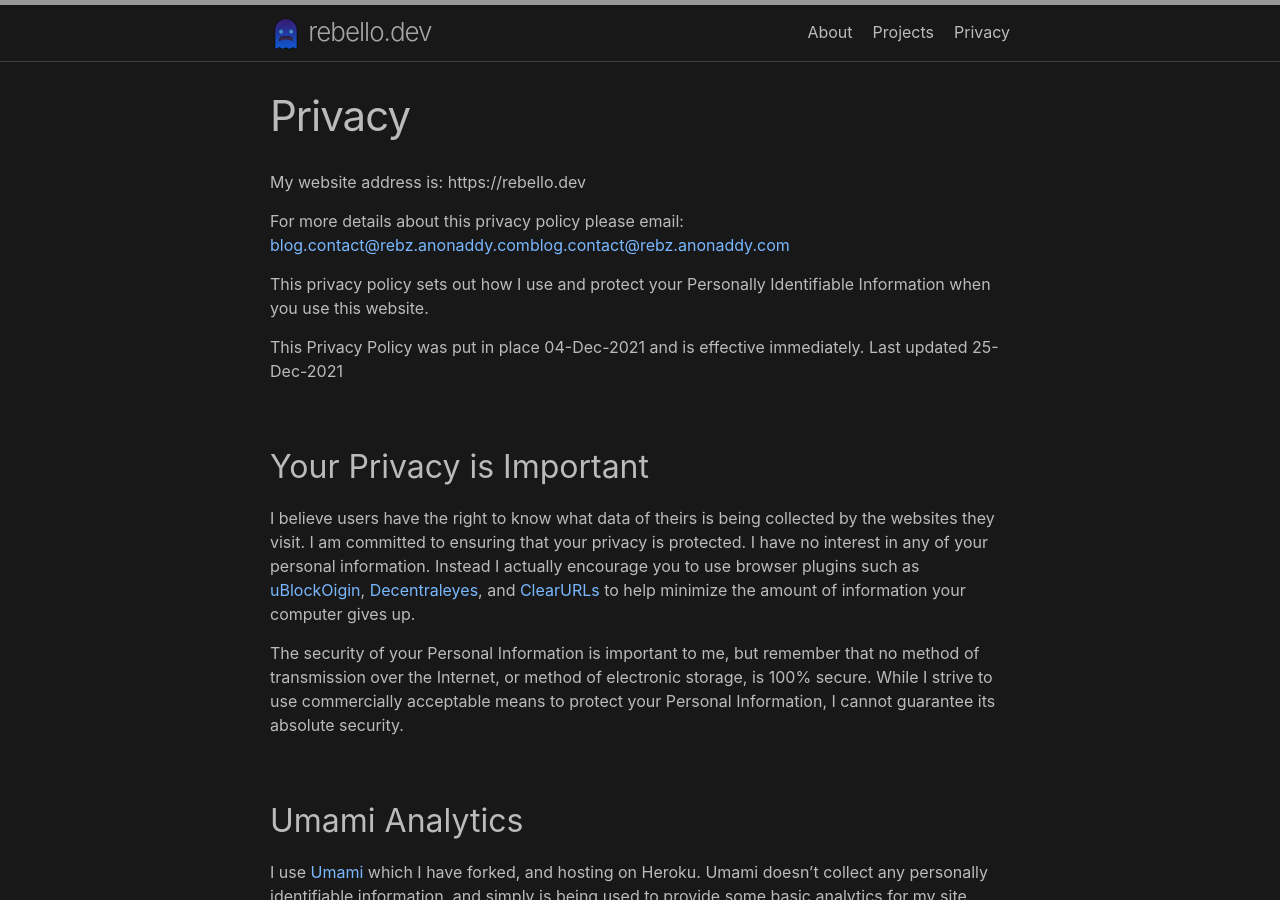
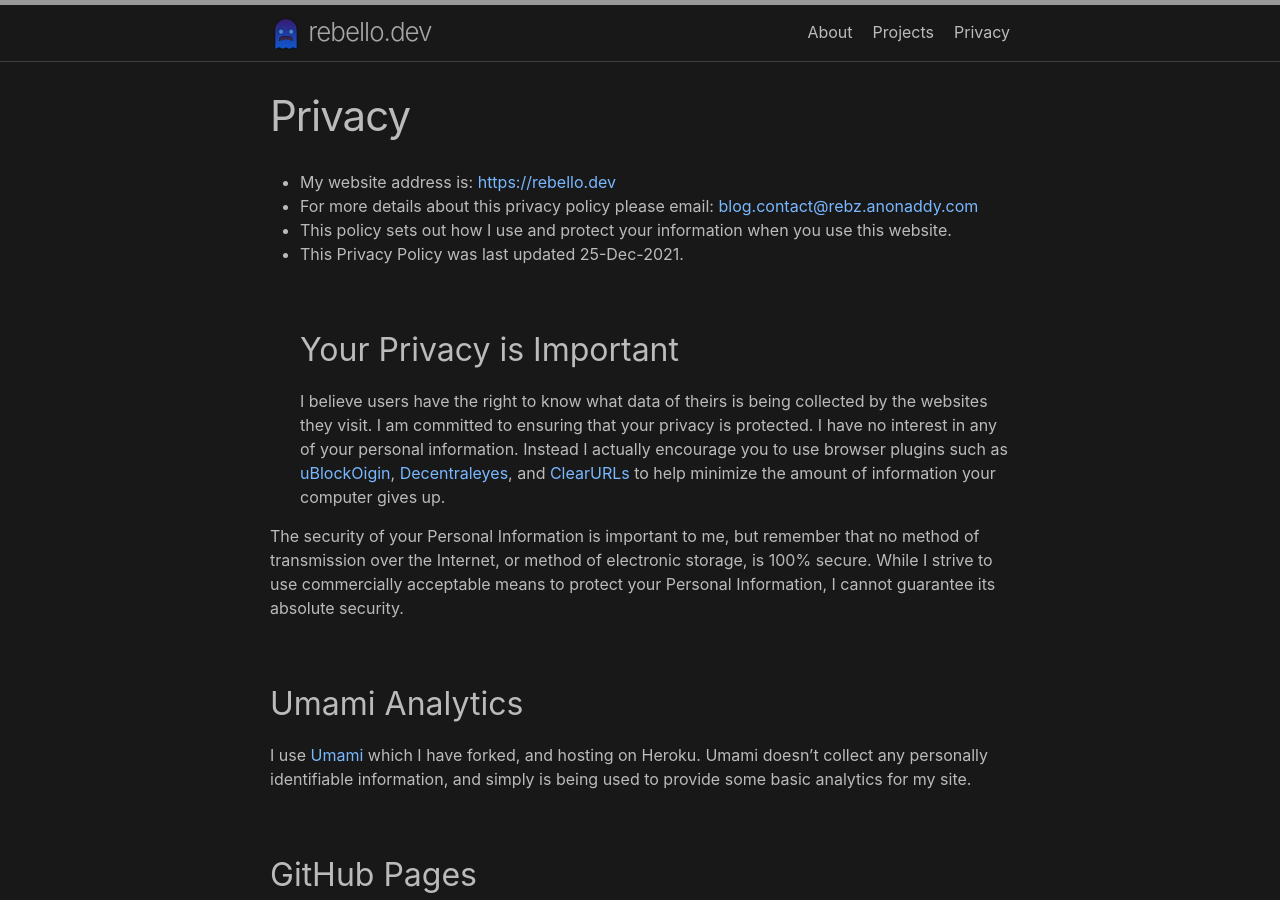
Before and after one commit to NicholasRebello/rebello.dev, a Jekyll site: the page built from privacy.markdown, in a window 1280 px wide and 900 px high. Built offline with Jekyll 4.4.1, drawn with Linux system fonts in a browser that asks for light colours.

Commit message:
1.0 Reformatting privacy page

```diff
--- a/privacy.markdown
+++ b/privacy.markdown
@@ -3,41 +3,30 @@ layout: page
 title: Privacy
 permalink: /privacy/
 ---
-My website address is: https://rebello.dev
-
-For more details about this privacy policy please email: <a class="u-email" href="mailto:{{ site.author.email }}">{{ site.author.email }}blog.contact@rebz.anonaddy.com</a>
-
-This privacy policy sets out how I use and protect your Personally Identifiable Information when you use this website.
-
-This Privacy Policy was put in place 04-Dec-2021 and is effective immediately. Last updated 25-Dec-2021
-
+* My website address is: <a href="https://rebello.dev">https://rebello.dev</a>
+* For more details about this privacy policy please email: <a class="u-email" href="mailto:{{ site.author.email }}">{{ site.author.email }}</a>
+* This policy sets out how I use and protect your information when you use this website.
+* This Privacy Policy was last updated 25-Dec-2021.
 ## Your Privacy is Important
 I believe users have the right to know what data of theirs is being collected by the websites they visit. I am committed to ensuring that your privacy is protected. I have no interest in any of your personal information. Instead I actually encourage you to use browser plugins such as [uBlockOigin](https://ublockorigin.com/), [Decentraleyes](https://decentraleyes.org/), and [ClearURLs](https://github.com/ClearURLs/Addon) to help minimize the amount of information your computer gives up.
 
 The security of your Personal Information is important to me, but remember that no method of transmission over the Internet, or method of electronic storage, is 100% secure. While I strive to use commercially acceptable means to protect your Personal Information, I cannot guarantee its absolute security.
-
 ## Umami Analytics
 I use [Umami](https://umami.is/docs/about) which I have forked, and hosting on Heroku. Umami doesn't collect any personally identifiable information, and simply is being used to provide some basic analytics for my site.
-
 ## GitHub Pages
 This site is hosted on [GitHub Pages](https://docs.github.com/en/github/site-policy/github-privacy-statement#github-pages). The GitHub privacy statement for GitHub Pages specifically states,
 
 >"Please note that GitHub may collect User Personal Information from visitors to your GitHub Pages website, including logs of visitor IP addresses, to comply with legal obligations, and to maintain the security and integrity of the Website and the Service."
-
 ## Staticman Comments
 I use [Staticman](https://staticman.net/docs/) to allow my static site to accept dynamic content submissions (your comments). This is also forked, and hosted on Heroku. I currently do not have Staticman configured to use any sort of spam filtering, such as reCAPTCHA. However in the future, if support for [hCaptcha](https://www.hcaptcha.com/) becomes available, I may consider using that.
-
 ## Links to other Websites
 My website does contain links to other websites of interest. However, once you have used these links to leave this site, you should note that I do not have any control over that other website. Therefore, I cannot be responsible for the protection and privacy of any information which you provide whilst visiting such sites and such sites are not governed by this privacy statement. You should exercise caution and look at the privacy statement applicable to the website in question.
-
 ## Embedded Content from other Websites
 Articles on this site may include embedded content (e.g. videos, images, articles, etc.). Embedded content from other websites behaves in the exact same way as if the visitor has visited the other website.
 
 These websites may collect data about you, use cookies, embed additional third-party tracking, and monitor your interaction with that embedded content, including tracing your interaction with the embedded content if you have an account and are logged in to that website.
-
 ## Controlling Your Personal Information
 I will not sell, distribute or lease your personal information (if I have such information) to third parties unless required by law to do so. Your permission will be sought prior to any disclosure
-
 ## Data Breaches
 A data breach is an event which leads to the accidental, or unlawful, destruction, loss, alteration, unauthorized disclosure of, or access to, personal data transmitted, stored or otherwise processed. A data breach will be reported to the relevant supervisory authority. All breaches of data will be disclosed publicly.
 
```
